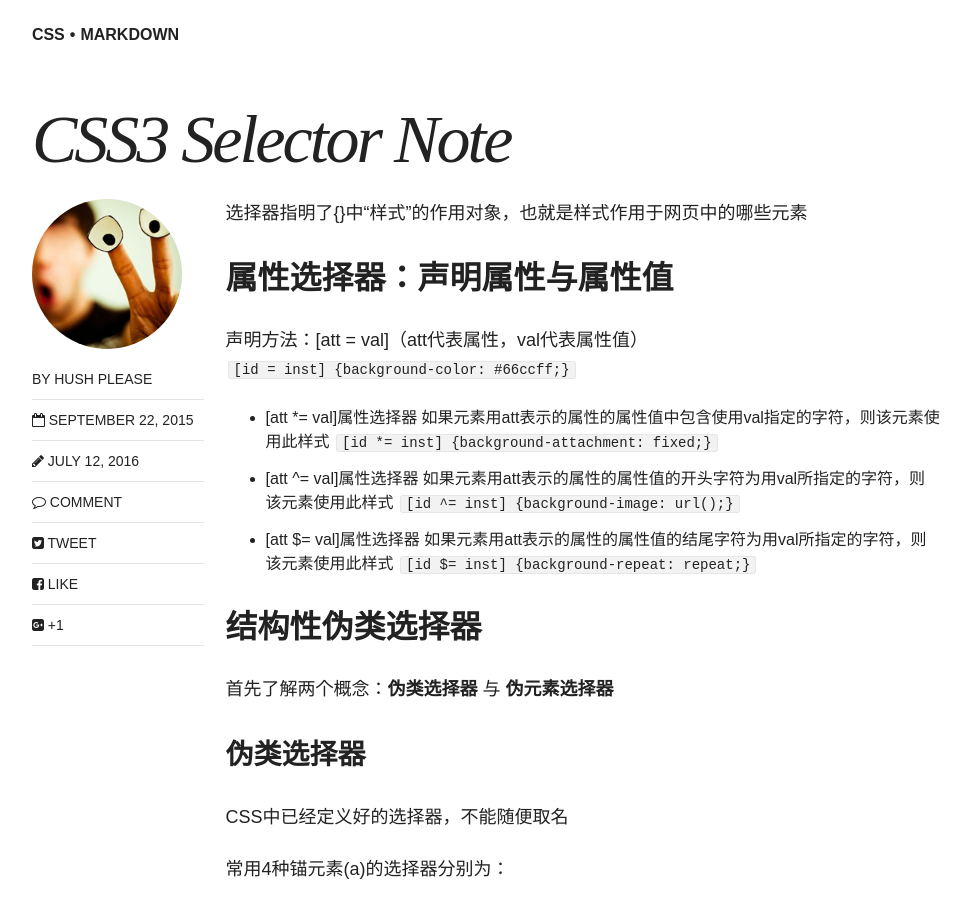
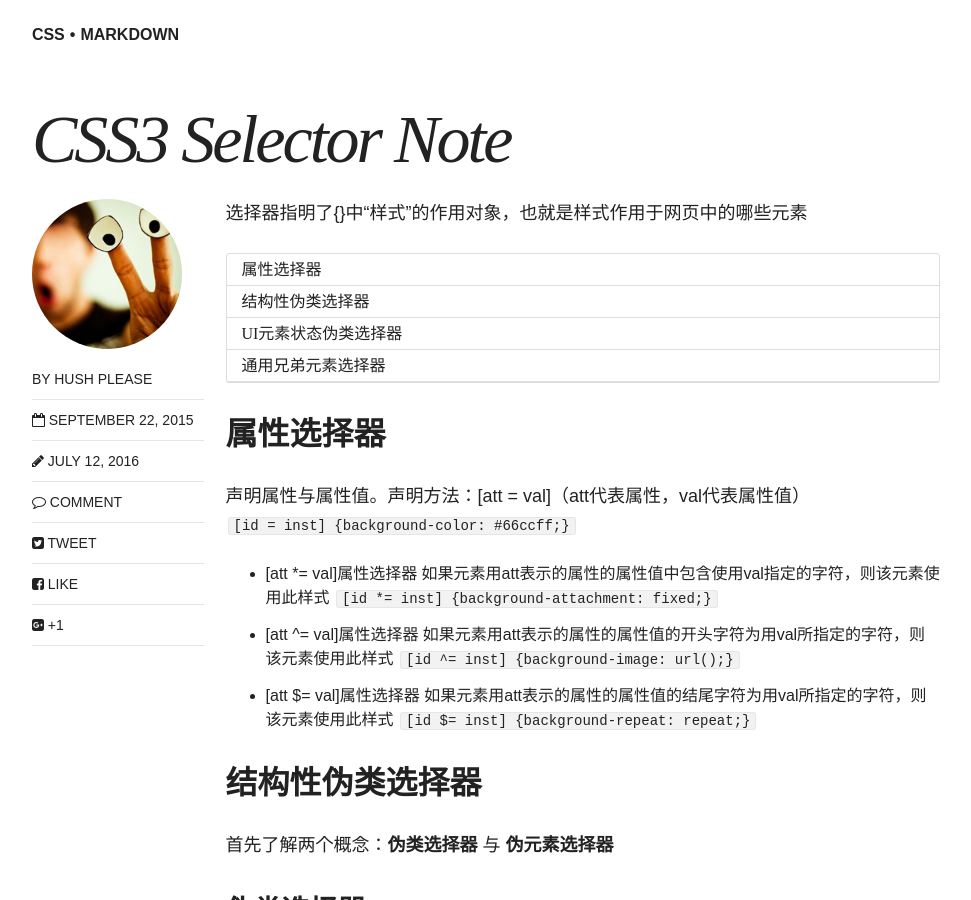
Before and after one commit to hushPlease/hushPlease.github.io, a Jekyll site: the page built from _posts/blog/2015-09-22-selector-take-down.md, in a window 1280 px wide and 900 px high, scrolled down 731 px. Shown: the whole window, without its empty margins (154-1125 px from the left). Built offline with Jekyll 4.4.1, drawn with Linux system fonts in a browser that asks for light colours; nearby versions of some CDN libraries; comment, search, counter and statistics services are not loaded; some of the changed lines change nothing that is shown.

Commit message:
Update post.

```diff
--- a/_posts/articles/2015-09-22-selector-note.md
+++ b/_posts/blog/2015-09-22-selector-take-down.md
@@ -17,8 +17,11 @@ image:
 
 选择器指明了{}中“样式”的作用对象，也就是样式作用于网页中的哪些元素
 
-## 属性选择器：声明属性与属性值
-声明方法：[att = val]（att代表属性，val代表属性值）
+* Table of Contents
+{:toc}
+
+## 属性选择器
+声明属性与属性值。声明方法：[att = val]（att代表属性，val代表属性值）
 `[id = inst] {background-color: #66ccff;}`
 
 * [att *= val]属性选择器
```
